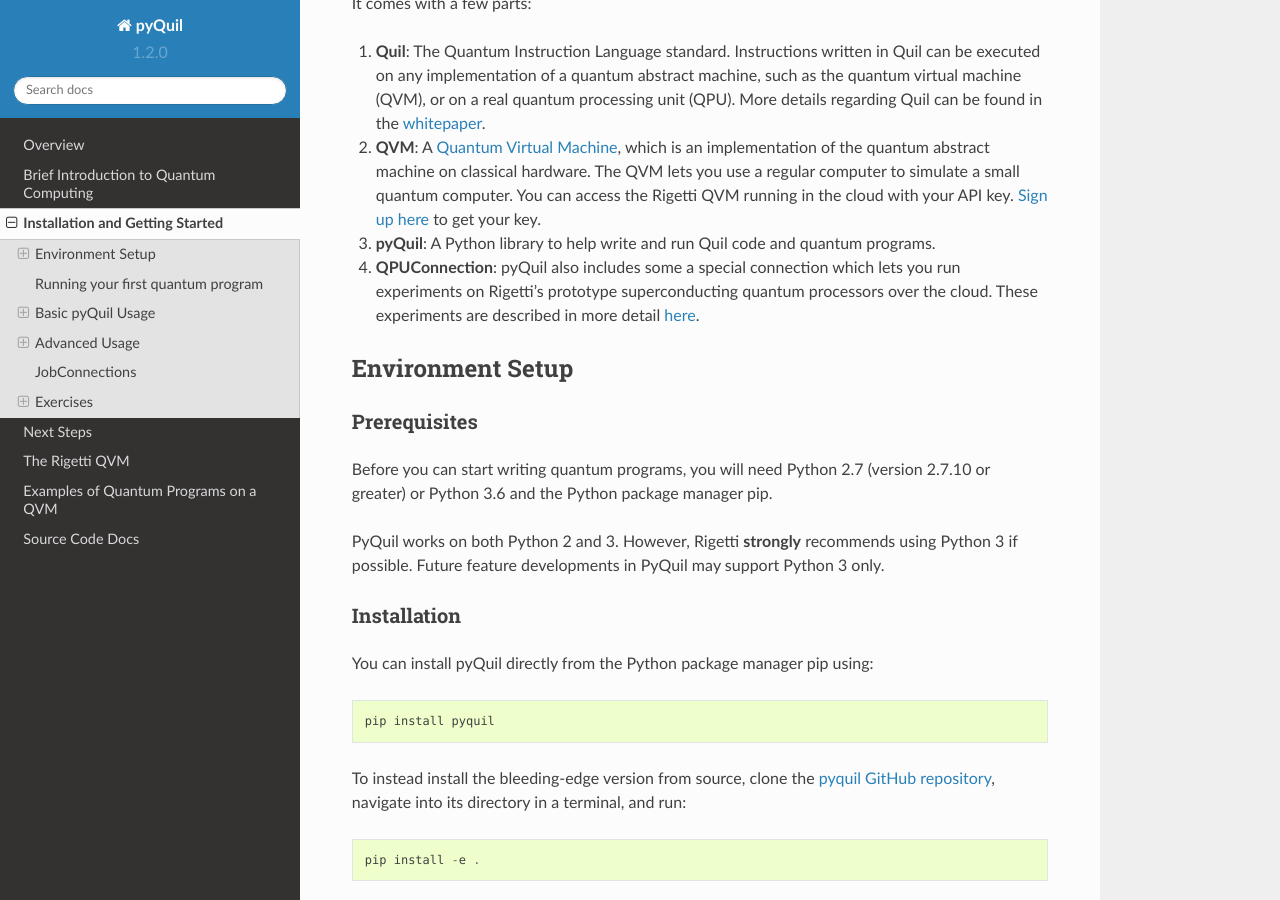
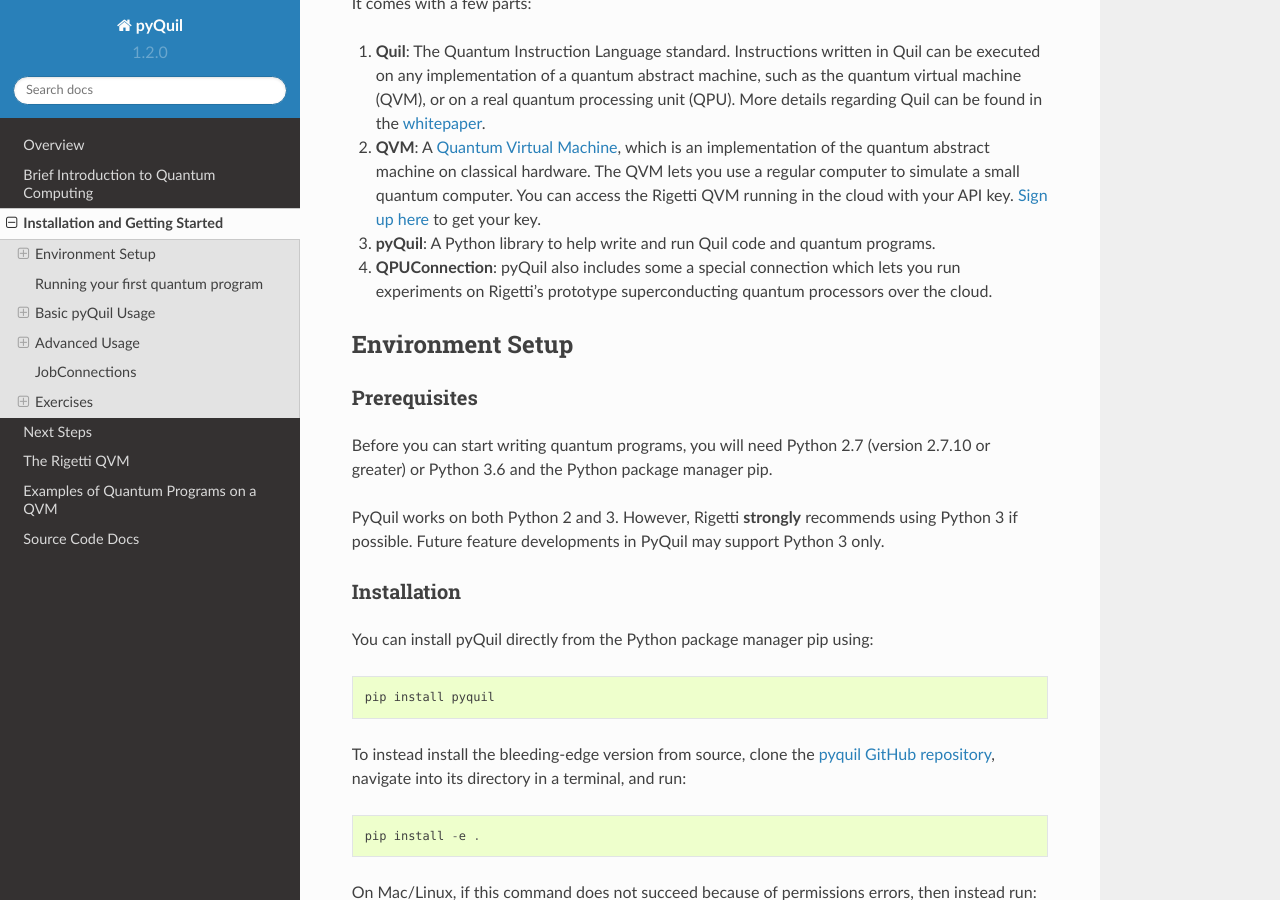
Before and after one commit to rigetti/pyquil, a Sphinx documentation site: the page built from docs/source/getting_started.rst, in a window 1280 px wide and 900 px high, scrolled down 434 px. Built offline with Sphinx 7.4.7 and the Read the Docs theme 2.0.0, drawn with Linux system fonts in a browser that asks for light colours; some of the changed text lies outside the part shown.

Commit message:
Fix broken links

```diff
--- a/docs/source/getting_started.rst
+++ b/docs/source/getting_started.rst
@@ -33,8 +33,7 @@
 3. **pyQuil**: A Python library to help write and run Quil code and
    quantum programs.
 4. **QPUConnection**: pyQuil also includes some a special connection which lets you run experiments
-   on Rigetti's prototype superconducting quantum processors over the cloud.  These experiments are
-   described in more detail `here <qpu.html>`_.
+   on Rigetti's prototype superconducting quantum processors over the cloud.
 
 Environment Setup
 -----------------
@@ -141,7 +140,7 @@
 this for most of the getting started materials unless otherwise instructed.
 
 ``https://job.rigetti.com/beta`` is used for large async `QVM jobs <getting_started.html#jobconnections>`_
-or for running `jobs on a QPU <qpu.html>`_.
+or for running jobs on a QPU.
 
 
 Running your first quantum program
```
